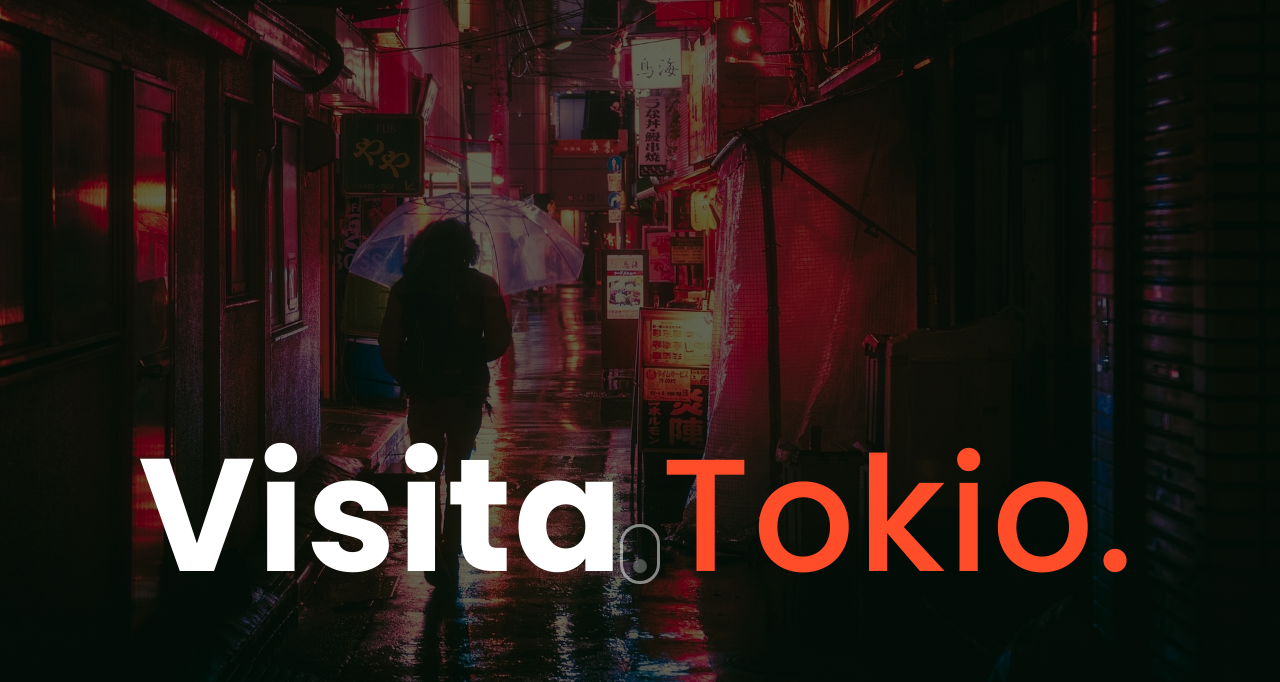
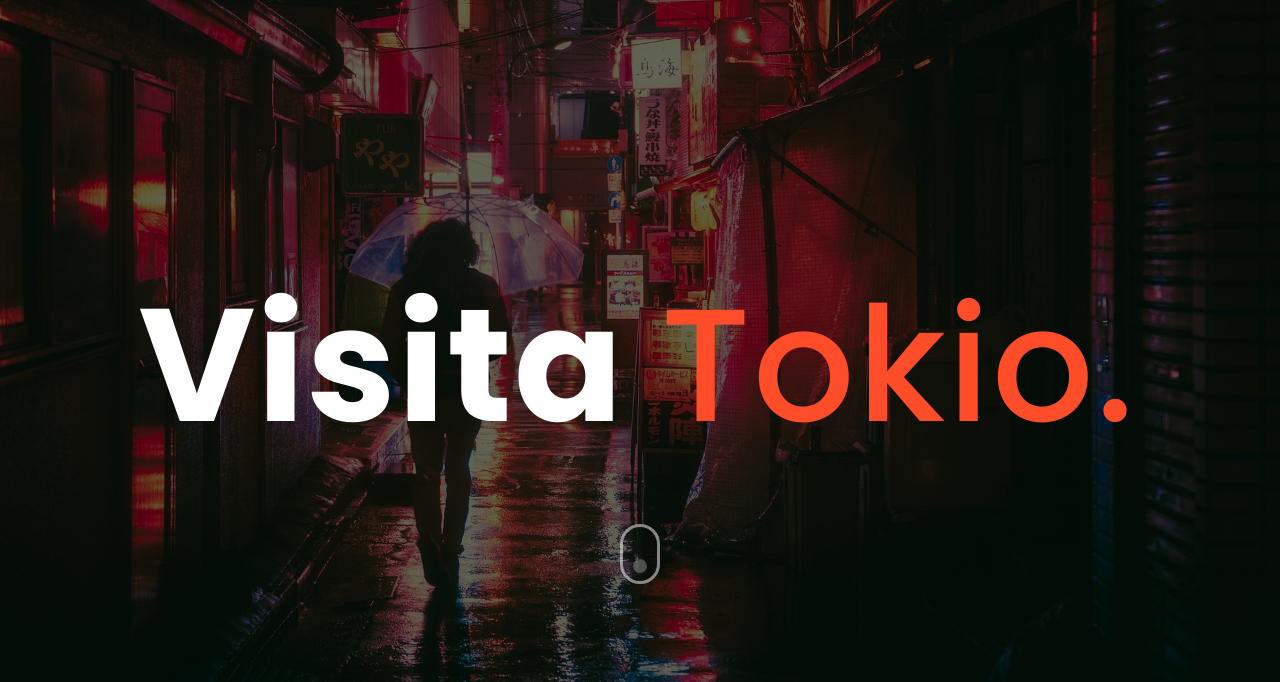
Before and after one commit to sarabarredo/Travel-Website-Project, a plain HTML site: page index.html in a window 1280 px wide. Shown: the part 116-798 px from the top of the page. Drawn offline with Linux system fonts and the light colour scheme.

Commit message:
Update styles.css

```diff
--- a/styles.css
+++ b/styles.css
@@ -239,7 +239,7 @@ nav-new ul.active {
 
 .wrapper p {
     position: absolute;
-    top: 350px;
+    top: 200px;
     font-size: 160px;
     font-weight: 700;
     letter-spacing: 2px;
```
